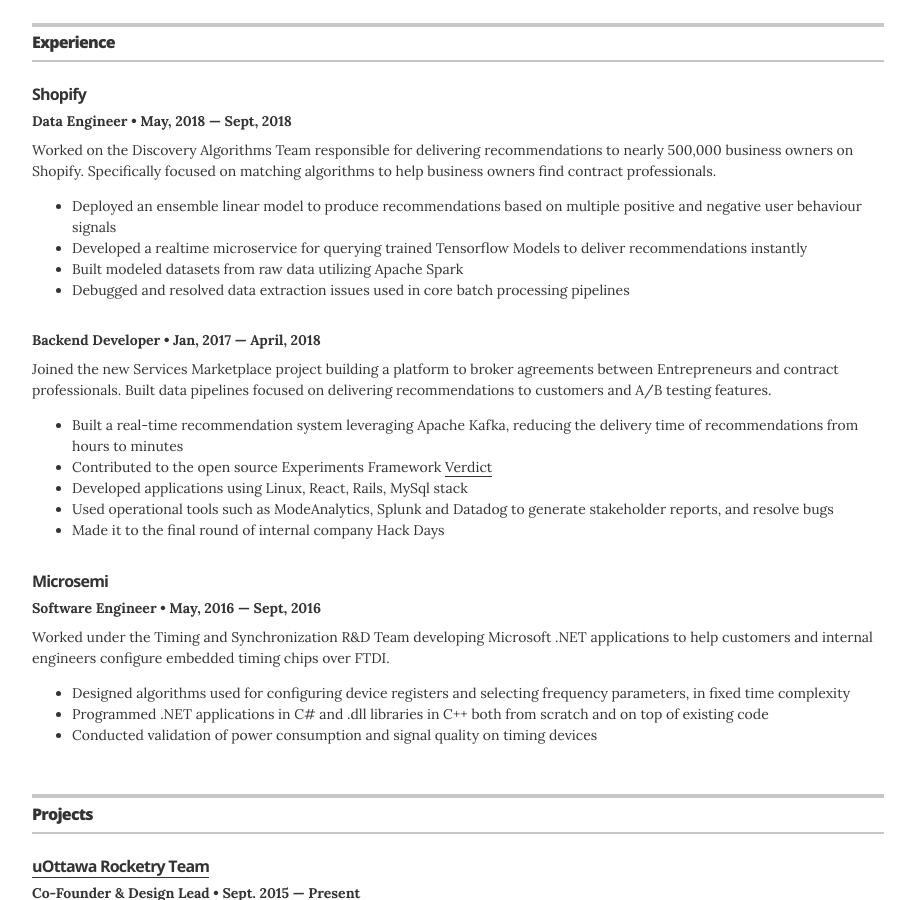
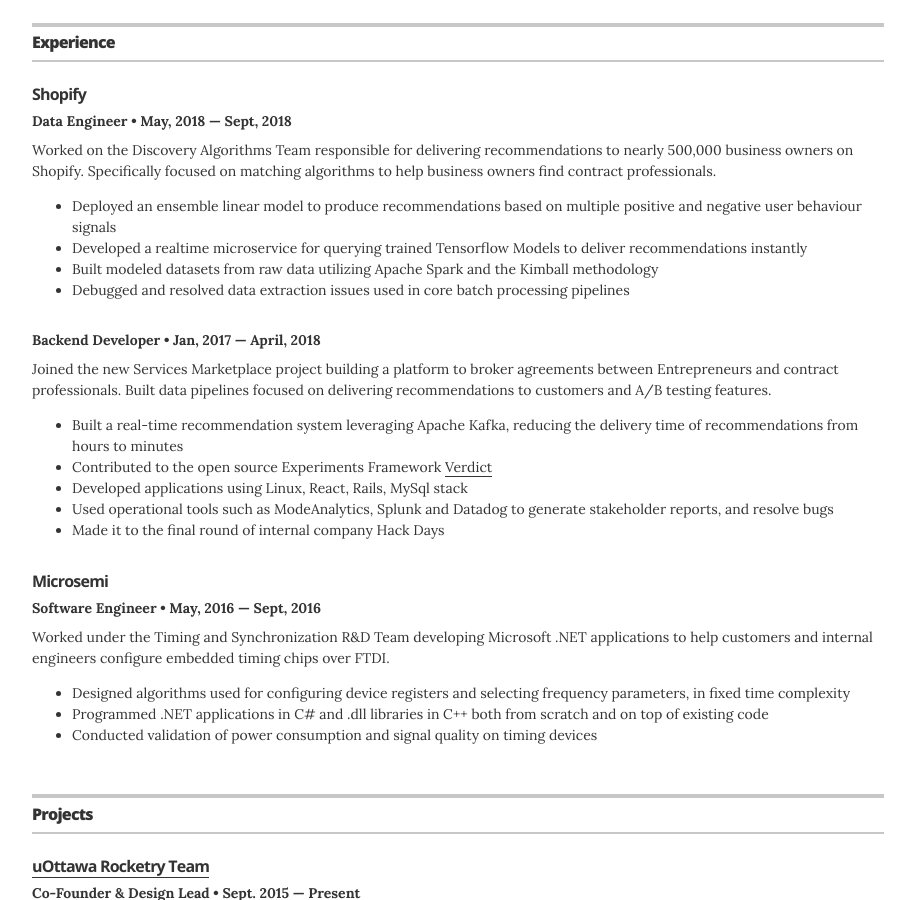
Before and after one commit to jglovier/resume-template, a Jekyll site: the page built from index.html, in a window 1280 px wide and 900 px high, scrolled down 960 px. Shown: the whole window, without its empty margins (182-1097 px from the left). Built offline with Jekyll 4.4.1, drawn with Linux system fonts in a browser that asks for light colours.

Commit message:
specifics

```diff
--- a/_data/experience.yml
+++ b/_data/experience.yml
@@ -7,7 +7,7 @@
   list:
     - Deployed an ensemble linear model to produce recommendations based on multiple positive and negative user behaviour signals
     - Developed a realtime microservice for querying trained Tensorflow Models to deliver recommendations instantly
-    - Built modeled datasets from raw data utilizing Apache Spark
+    - Built modeled datasets from raw data utilizing Apache Spark and the Kimball methodology
     - Debugged and resolved data extraction issues used in core batch processing pipelines
 
 - position: Backend Developer
```
